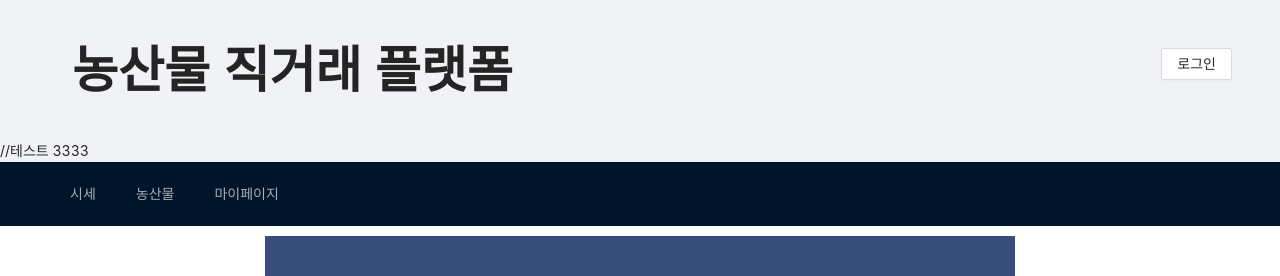
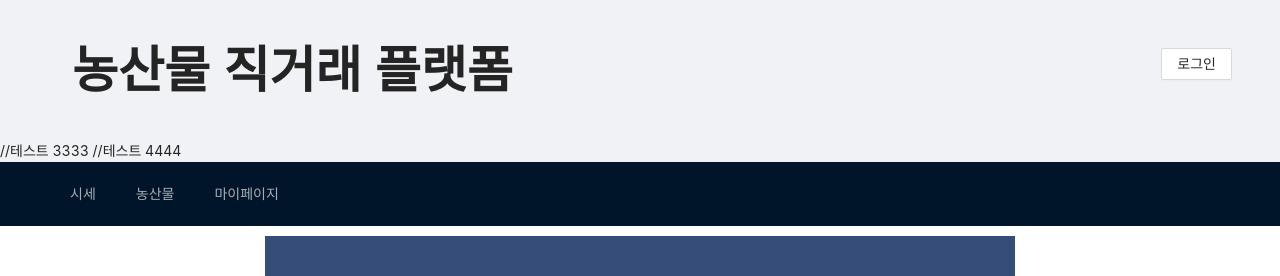
Before and after one commit to Mythenmatz1128/market, a React (Create React App) app: page / in a window 1280 px wide. Shown: the top 276 px of the page. Built offline with nearby package versions, Linux system fonts and the light colour scheme.

Commit message:
test33333

```diff
--- a/src/App.js
+++ b/src/App.js
@@ -27,6 +27,7 @@ function MainLayout() {
         </div>
       </div>
       //테스트 3333
+      //테스트 4444
 
 
       <Header className="header">
```
